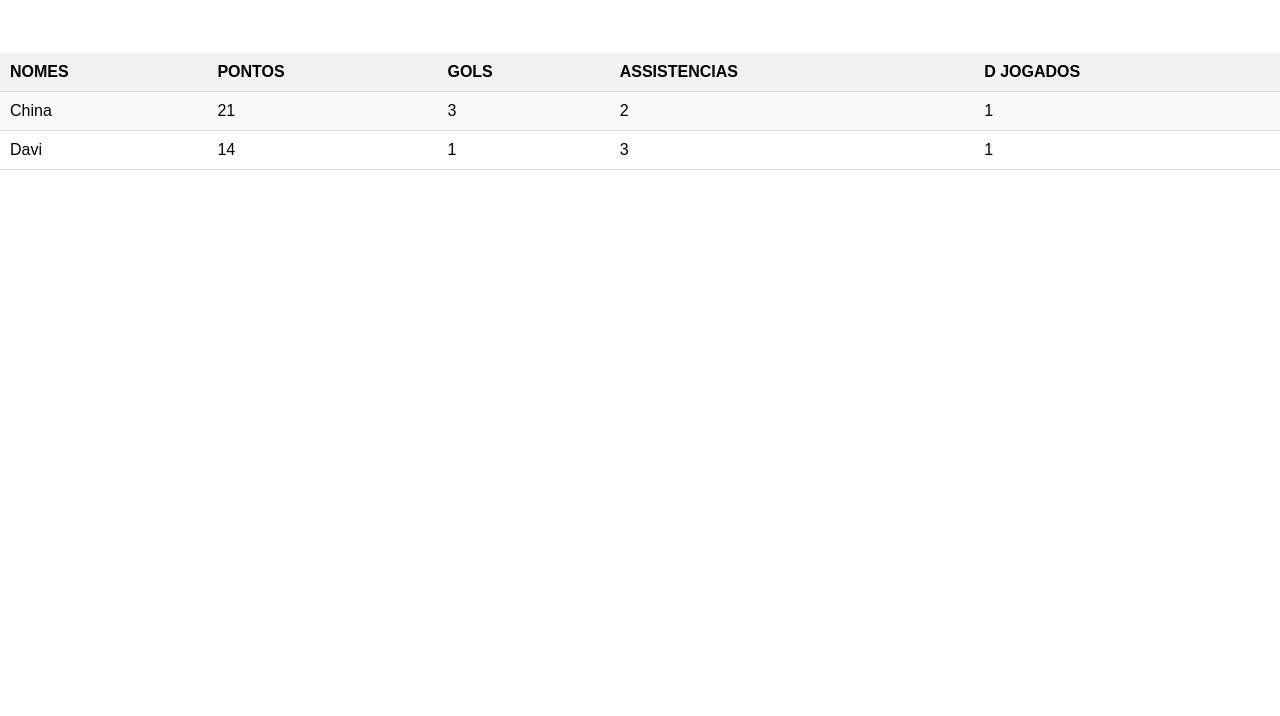
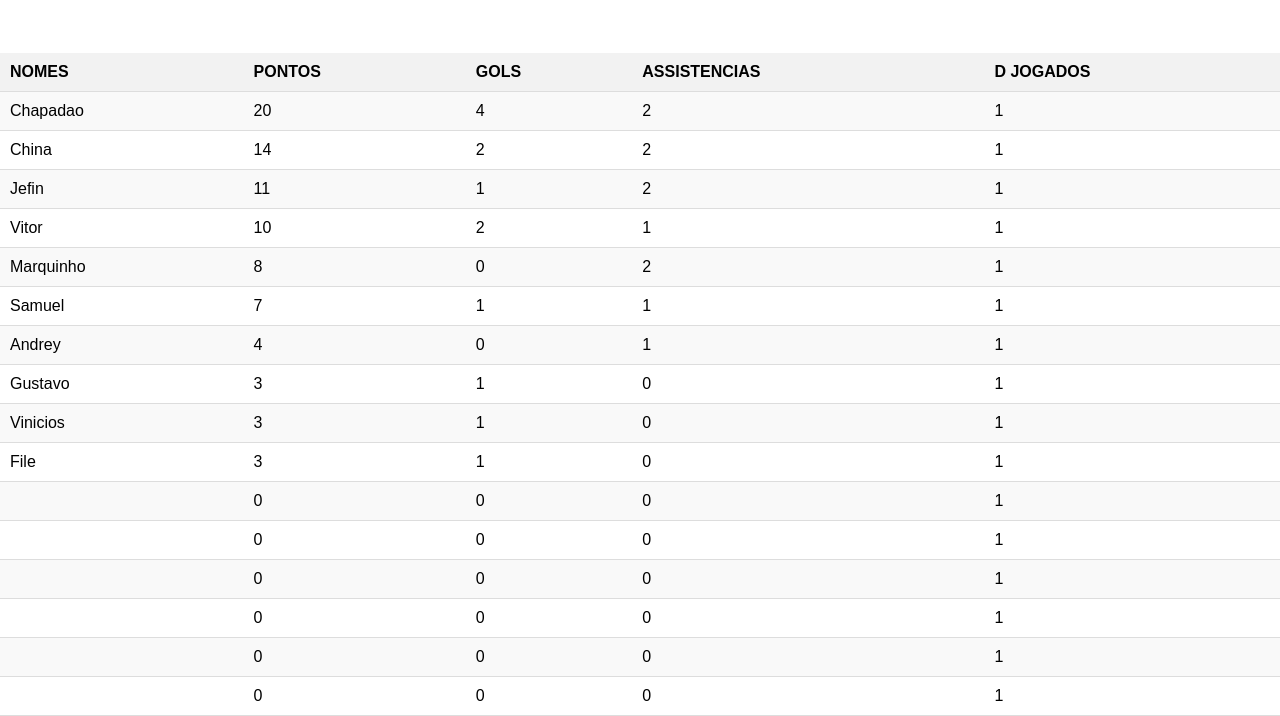
Before and after one commit to Dreyz7/CRIAS, a plain HTML site: page index.html in a window 1280 px wide. Shown: the part 113-829 px from the top of the page. Before the commit the page ends 800 px from the top, so only its background shows below. Drawn offline with Linux system fonts and the light colour scheme.

Commit message:
Update index.html

```diff
--- a/index.html
+++ b/index.html
@@ -75,7 +75,7 @@
             var assistenciasCell = row.insertCell(3);
             var diasJogadosCell = row.insertCell(4);
 
-            var pontos = (gols * 5) + (assistencias * 3);
+            var pontos = (gols * 3) + (assistencias * 4);
 
             nomeCell.innerHTML = nome;
             pontosCell.innerHTML = pontos;
@@ -118,8 +118,22 @@
         }
 
         // Adicione jogadores chamando a função "adicionarJogador(nome, gols, assistencias, diasJogados)"
-        adicionarJogador("China", 3, 2, 1);
-        adicionarJogador("Davi", 1, 3, 1);
+        adicionarJogador("China", 2, 2, 1);
+        adicionarJogador("Andrey", 0, 1, 1);
+         adicionarJogador("Vitor", 2, 1, 1);
+        adicionarJogador("Gustavo", 1, 0, 1);
+        adicionarJogador("Jefin", 1, 2, 1);
+        adicionarJogador("Chapadao", 4, 2, 1);
+         adicionarJogador("Marquinho", 0, 2, 1);
+        adicionarJogador("Vinicios", 1, 0, 1);
+         adicionarJogador("File", 1, 0, 1);
+        adicionarJogador("Samuel", 1, 1, 1);
+         adicionarJogador("", 0, 0, 1);
+        adicionarJogador("", 0, 0, 1);
+        adicionarJogador("", 0, 0, 1);
+        adicionarJogador("", 0, 0, 1);
+         adicionarJogador("", 0, 0, 1);
+        adicionarJogador("", 0, 0, 1);
         // Adicione mais jogadores conforme necessário
     </script>
 </body>
```
